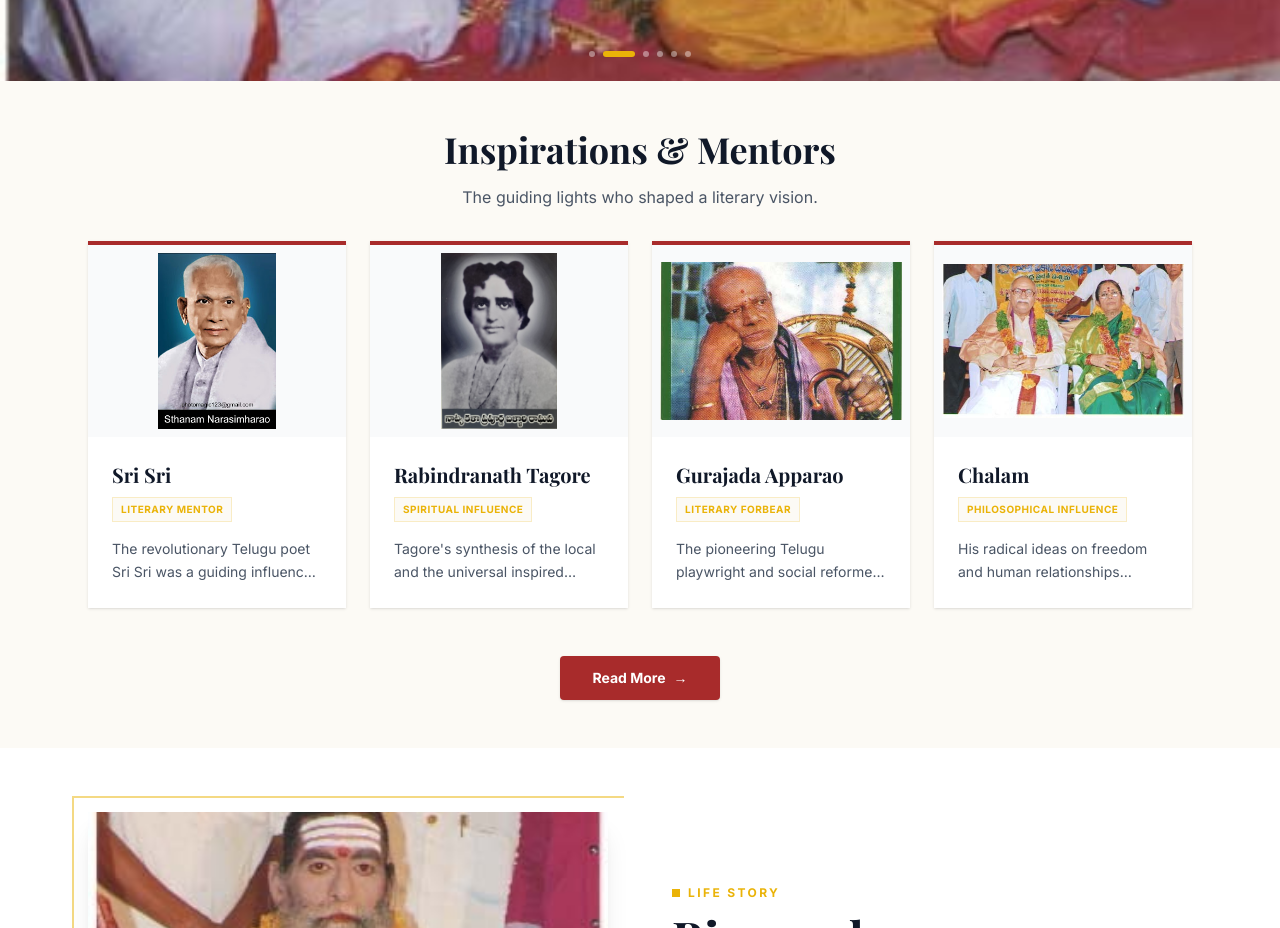
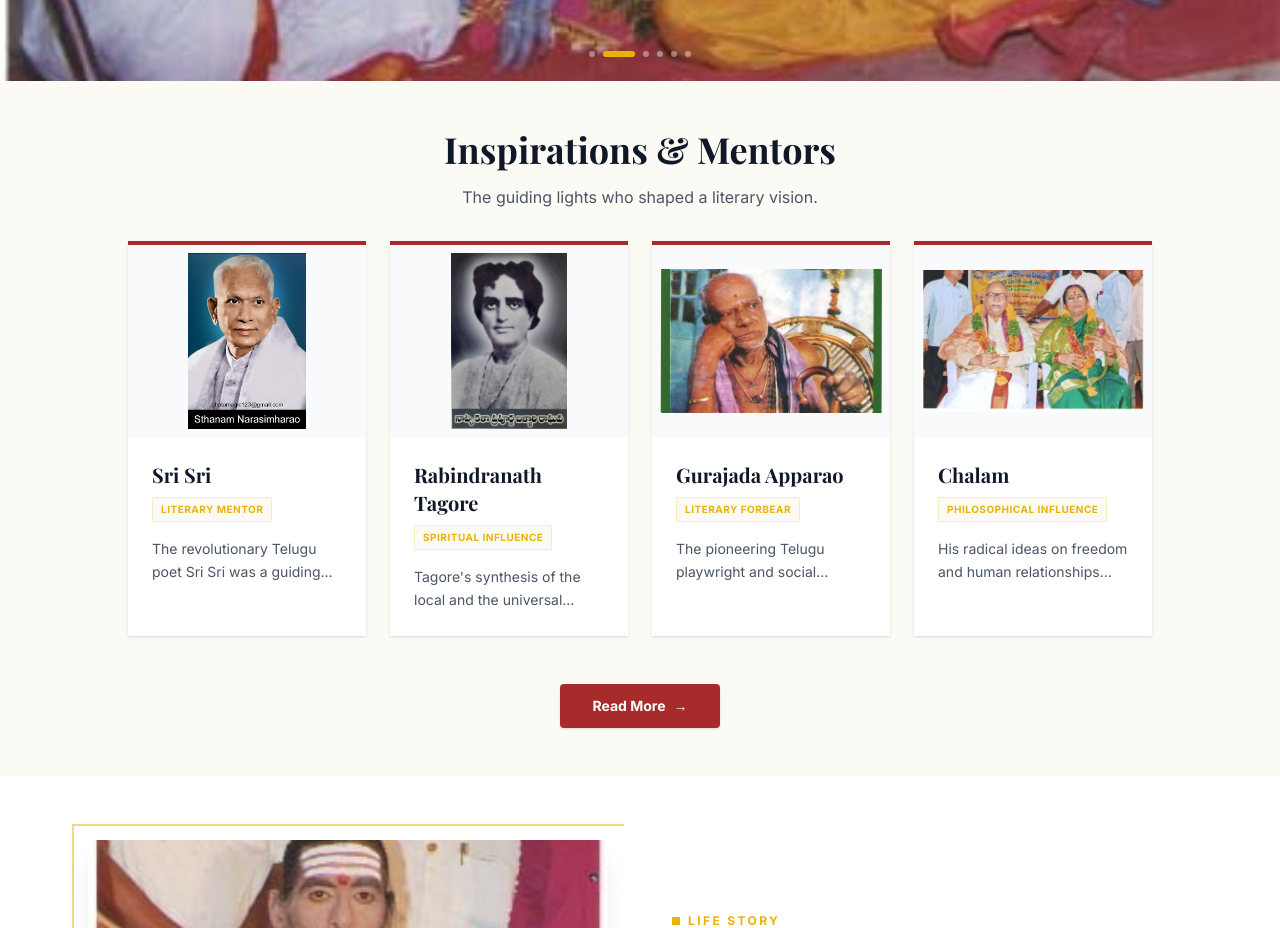
Before and after one commit to Balakrishna-ui/Literature, a Next.js app in the folder frontend/: page / in a window 1280 px wide. Shown: the part 600-1528 px from the top of the page. Built offline with nearby package versions, Linux system fonts and the light colour scheme; a web font is replaced by a local one.

Commit message:
Update InspirationsMentors width to 80% on desktop

```diff
--- a/frontend/src/components/InspirationsMentors.tsx
+++ b/frontend/src/components/InspirationsMentors.tsx
@@ -34,7 +34,7 @@ export default function InspirationsMentors() {
 
   return (
     <section className="bg-[#fcfaf5] py-10 md:py-12">
-      <div className="max-w-6xl mx-auto px-6">
+      <div className="w-[90%] md:w-[80%] mx-auto">
         <div className="text-center mb-8">
           <h2 className="font-serif text-3xl md:text-4xl font-bold text-gray-900 mb-4">
             Inspirations & Mentors
```
